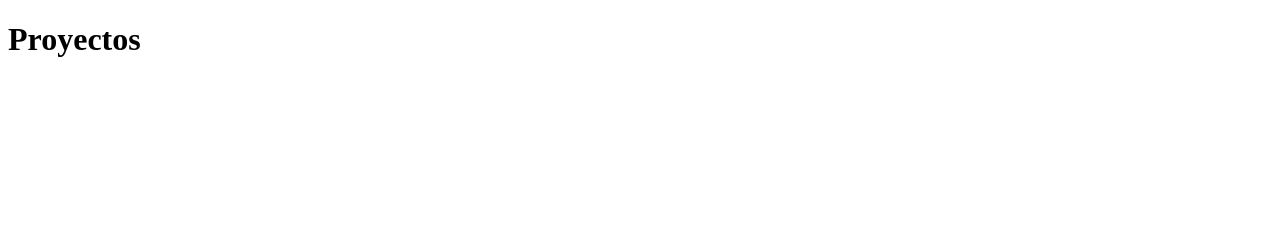
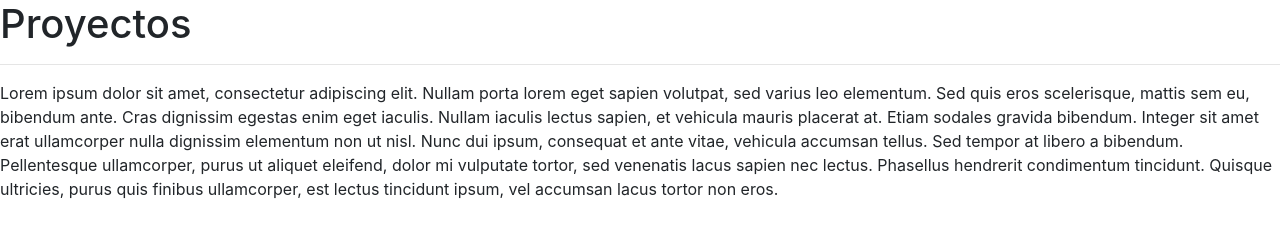
Before and after one commit to DavidMGlez/DavidMGlez.github.io, a plain HTML site: page index.html in a window 1280 px wide. Drawn offline with nearby package versions, Linux system fonts and the light colour scheme.

Commit message:
CDN Bootstrap agregado

```diff
--- a/index.html
+++ b/index.html
@@ -4,8 +4,11 @@
     <meta charset="UTF-8">
     <meta name="viewport" content="width=device-width, initial-scale=1.0">
     <title>Portafolio David</title>
+    <link rel="stylesheet" href="https://stackpath.bootstrapcdn.com/bootstrap/4.5.0/css/bootstrap.min.css" integrity="sha384-9aIt2nRpC12Uk9gS9baDl411NQApFmC26EwAOH8WgZl5MYYxFfc+NcPb1dKGj7Sk" crossorigin="anonymous">
 </head>
 <body>
     <h1>Proyectos</h1>
+    <hr>
+    <p>Lorem ipsum dolor sit amet, consectetur adipiscing elit. Nullam porta lorem eget sapien volutpat, sed varius leo elementum. Sed quis eros scelerisque, mattis sem eu, bibendum ante. Cras dignissim egestas enim eget iaculis. Nullam iaculis lectus sapien, et vehicula mauris placerat at. Etiam sodales gravida bibendum. Integer sit amet erat ullamcorper nulla dignissim elementum non ut nisl. Nunc dui ipsum, consequat et ante vitae, vehicula accumsan tellus. Sed tempor at libero a bibendum. Pellentesque ullamcorper, purus ut aliquet eleifend, dolor mi vulputate tortor, sed venenatis lacus sapien nec lectus. Phasellus hendrerit condimentum tincidunt. Quisque ultricies, purus quis finibus ullamcorper, est lectus tincidunt ipsum, vel accumsan lacus tortor non eros.</p>
 </body>
 </html>
```
